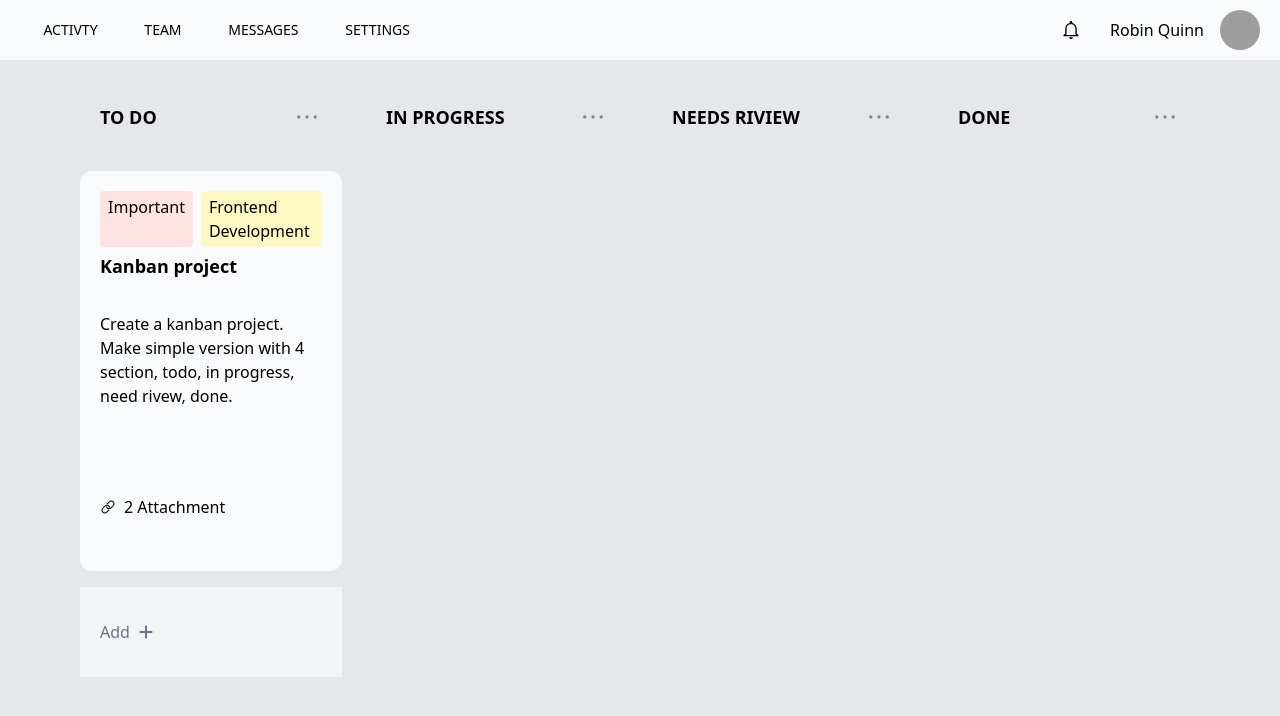
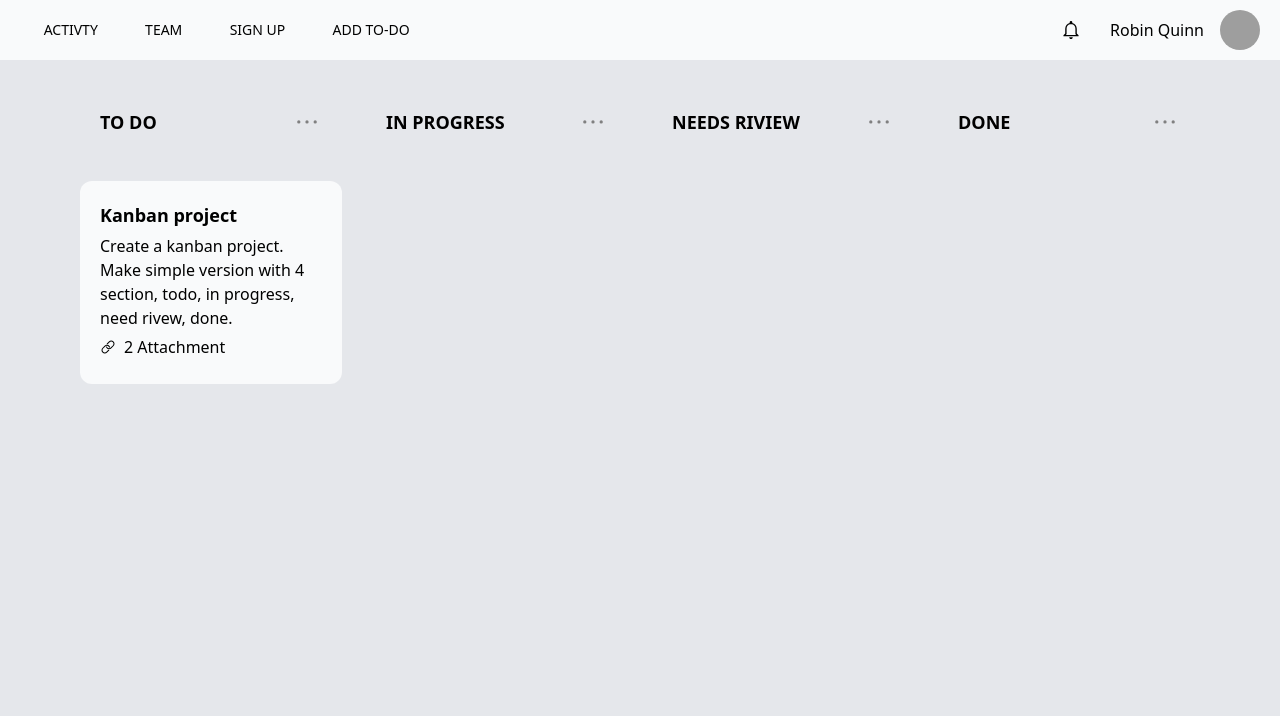
Before and after one commit to BRajendra10/Kanban-board, a React (Vite) app: page / in a window 1280 px wide. Shown: the top 716 px of the page. Built offline with nearby package versions, Linux system fonts and the light colour scheme; grey boxes are pictures that could not be loaded.

Commit message:
some things are mess-up some are good

```diff
--- a/package.json
+++ b/package.json
@@ -16,6 +16,7 @@
     "react": "^19.1.0",
     "react-dom": "^19.1.0",
     "react-icons": "^5.5.0",
+    "react-router-dom": "^7.7.0",
     "remixicon": "^4.6.0",
     "tailwindcss": "^4.1.11",
     "yup": "^1.6.1"
--- a/src/App.css
+++ b/src/App.css
@@ -1,6 +1,6 @@
 @import "tailwindcss";
 
-.header{
+.header {
   display: grid;
   grid-template-columns: 1fr;
   grid-template-rows: 60px 1fr;
@@ -12,31 +12,35 @@
   grid-template-columns: repeat(16, 1fr);
 }
 
-.main-container{
+.main-container {
   grid-column: 2 / 16;
   display: grid;
   grid-template-columns: repeat(4, 1fr);
   gap: 1.5rem;
 }
 
-section{
+section {
   display: grid;
   grid-template-columns: 1fr;
-    grid-template-rows: 50px 1fr;
+  grid-template-rows: 60px 1fr;
   gap: 0.8rem;
 }
 
-article{
+article {
   margin: 1rem 0;
   display: grid;
-    grid-template-rows: repeat(6, 1fr);
+  grid-template-rows: repeat(5, 1fr);
   gap: 0.3rem;
 }
 
-article > .discription{
-    grid-row: 3 / 6;
+article > .heading {
+  grid-row: 1 / 2;
 }
 
-article > .info{
-    grid-row: 6 / 7;
+article > .discription {
+  grid-row: 2 / 5;
 }
+
+article > .info {
+  grid-row: 5 / 6;
+}
--- a/src/App.jsx
+++ b/src/App.jsx
@@ -1,13 +1,14 @@
 import Navbar from './components/Navbar'
-import Main from './components/Main'
+import Activity from './components/Activity'
 import './App.css'
+import AllRoutes from './routes/AllRoutes'
 
 function App() {
 
   return (
-    <div className="header w-full h-screen bg-gray-200">
+    <div className="relative header w-full h-screen bg-gray-200">
       <Navbar />
-      <Main />
+      <AllRoutes />
     </div>
   )
 }
--- a/src/components/Main.jsx
+++ b/src/components/Activity.jsx
@@ -1,10 +1,8 @@
-import { useState } from 'react';
 import Article from "./Article";
 import { AiOutlineEllipsis } from "react-icons/ai";
 import { FaPlus } from "react-icons/fa6";
 
-export default function Main() {
-    const [isClicked, setisClicked] = useState(false);
+export default function Activity() {
 
     return (
         <main className="main">
@@ -13,10 +11,6 @@ export default function Main() {
                     <Navs name={"To Do"} />
                     <div className="articles">
                         <Article />
-
-                        <button className="flex items-center gap-2 w-full h-[90px] bg-gray-100 text-gray-500 p-5" onClick={() => setisClicked(!isClicked)}>
-                            Add <FaPlus />
-                        </button>
                     </div>
                 </section>
                 <section>
--- a/src/components/Article.jsx
+++ b/src/components/Article.jsx
@@ -3,10 +3,10 @@ import { IoIosLink } from "react-icons/io";
 export default function Article() {
     return (
         <article className="bg-gray-50 rounded-xl p-5">
-            <div className="tags flex gap-2">
+            {/* <div className="tags flex gap-2">
                 <span className="bg-red-100 py-1 px-2 rounded-sm">Important</span>
                 <span className="bg-yellow-100 py-1 px-2 rounded-sm">Frontend Development</span>
-            </div>
+            </div> */}
 
             <h2 className="heading text-lg font-semibold">Kanban project</h2>
             <p className="discription">Create a kanban project. Make simple version with 4 section, todo, in progress, need rivew, done.</p>
--- /dev/null
+++ b/src/components/Form.jsx
@@ -0,0 +1,18 @@
+import React from "react";
+
+export function ToDoForm() {
+    return (
+        <div className="w-[500px] h-[500px] absolute -translate-x-1/2 -translate-y-1/2 top-1/2 left-1/2 bg-gray-50 rounded-xl shadow-xl transition-700">
+
+        </div>
+    );
+}
+
+
+export function SignUp() {
+    return (
+        <div className="w-[500px] h-[500px] absolute -translate-x-1/2 -translate-y-1/2 top-1/2 left-1/2 bg-gray-50 rounded-xl shadow-xl transition-700">
+
+        </div>
+    );
+}
--- /dev/null
+++ b/src/components/Message.jsx
@@ -0,0 +1,9 @@
+import React from 'react'
+
+function Message() {
+  return (
+    <div>Message</div>
+  )
+}
+
+export default Message
--- a/src/components/Navbar.jsx
+++ b/src/components/Navbar.jsx
@@ -1,3 +1,4 @@
+import { NavLink } from "react-router-dom";
 import { IoMdNotificationsOutline } from "react-icons/io";
 import { AiOutlineMenu } from "react-icons/ai";
 
@@ -5,12 +6,19 @@ export default function Navbar() {
     return (
         <nav className="navbar flex justify-end bg-gray-50 px-5">
             <ul className="w-3/6 lg:w-2/6 h-[60px] hidden md:flex justify-around items-center">
-                <li className="text-sm uppercase cursor-pointer hover:border-b-2 hover:border-blue-300 transition-700">Activty</li>
-                <li className="text-sm uppercase cursor-pointer hover:border-b-2 hover:border-blue-300 transition-700">Team</li>
-                <li className="text-sm uppercase cursor-pointer hover:border-b-2 hover:border-blue-300 transition-700">Messages</li>
-                <li className="text-sm uppercase cursor-pointer hover:border-b-2 hover:border-blue-300 transition-700">Settings</li>
+                <NavLink to={"/"} className="text-sm uppercase cursor-pointer hover:border-b-2 hover:border-blue-300">Activty</NavLink>
+                <NavLink to={"/team"} className="text-sm uppercase cursor-pointer hover:border-b-2 hover:border-blue-300">Team</NavLink>
+                <NavLink to={"/signup"} className="text-sm uppercase cursor-pointer hover:border-b-2 hover:border-blue-300">Sign Up</NavLink>
+                <NavLink to={"/add-to-do"} className="text-sm uppercase cursor-pointer hover:border-b-2 hover:border-blue-300">Add to-do</NavLink>
             </ul>
 
+            <User />
+        </nav>
+    )
+}
+
+export function User() {
+    return (
         <div className="w-3/6 lg:w-4/6 flex justify-end items-center gap-5">
             <button className="hidden md:block p-2 rounded-full hover:bg-gray-200">
                 <IoMdNotificationsOutline size={22} />
@@ -27,6 +35,5 @@ export default function Navbar() {
                 <AiOutlineMenu size={22} />
             </button>
         </div>
-        </nav>
     )
 }
--- /dev/null
+++ b/src/components/Setting.jsx
@@ -0,0 +1,9 @@
+import React from 'react'
+
+function Setting() {
+  return (
+    <div>Setting</div>
+  )
+}
+
+export default Setting
--- /dev/null
+++ b/src/components/Team.jsx
@@ -0,0 +1,9 @@
+import React from 'react'
+
+function Team() {
+  return (
+    <div>Team</div>
+  )
+}
+
+export default Team
--- a/src/main.jsx
+++ b/src/main.jsx
@@ -1,10 +1,13 @@
 import { StrictMode } from 'react'
 import { createRoot } from 'react-dom/client'
-import { FormContext } from './context/FormContext.jsx'
+import { FormContextProvider } from './context/FormContext.jsx'
+import { BrowserRouter } from 'react-router-dom'
 import App from './App.jsx'
 
 createRoot(document.getElementById('root')).render(
-  <FormContext>
-    <App />
-  </FormContext>,
+  <FormContextProvider>
+    <BrowserRouter>
+      <App />
+    </BrowserRouter>
+  </FormContextProvider>,
 )
--- /dev/null
+++ b/src/routes/AllRoutes.jsx
@@ -0,0 +1,20 @@
+import React from 'react'
+import { Routes, Route } from 'react-router-dom'
+import Activity from '../components/Activity'
+import Team from '../components/Team'
+import Message from '../components/Message'
+import Setting from '../components/Setting'
+import { SignUp, ToDoForm } from '../components/Form'
+
+function AllRoutes() {
+  return (
+    <Routes>
+        <Route path="/" element={<Activity />} />
+        <Route path="/team" element={<Team />} />
+        <Route path="/signup" element={<SignUp />} />
+        <Route path="/add-to-do" element={<ToDoForm />} />
+    </Routes>
+  )
+}
+
+export default AllRoutes
```
Also changed, not shown: 1 other file (tests, documents, lock files or other folders). Lines whose indentation alone changed are shown as unchanged.
